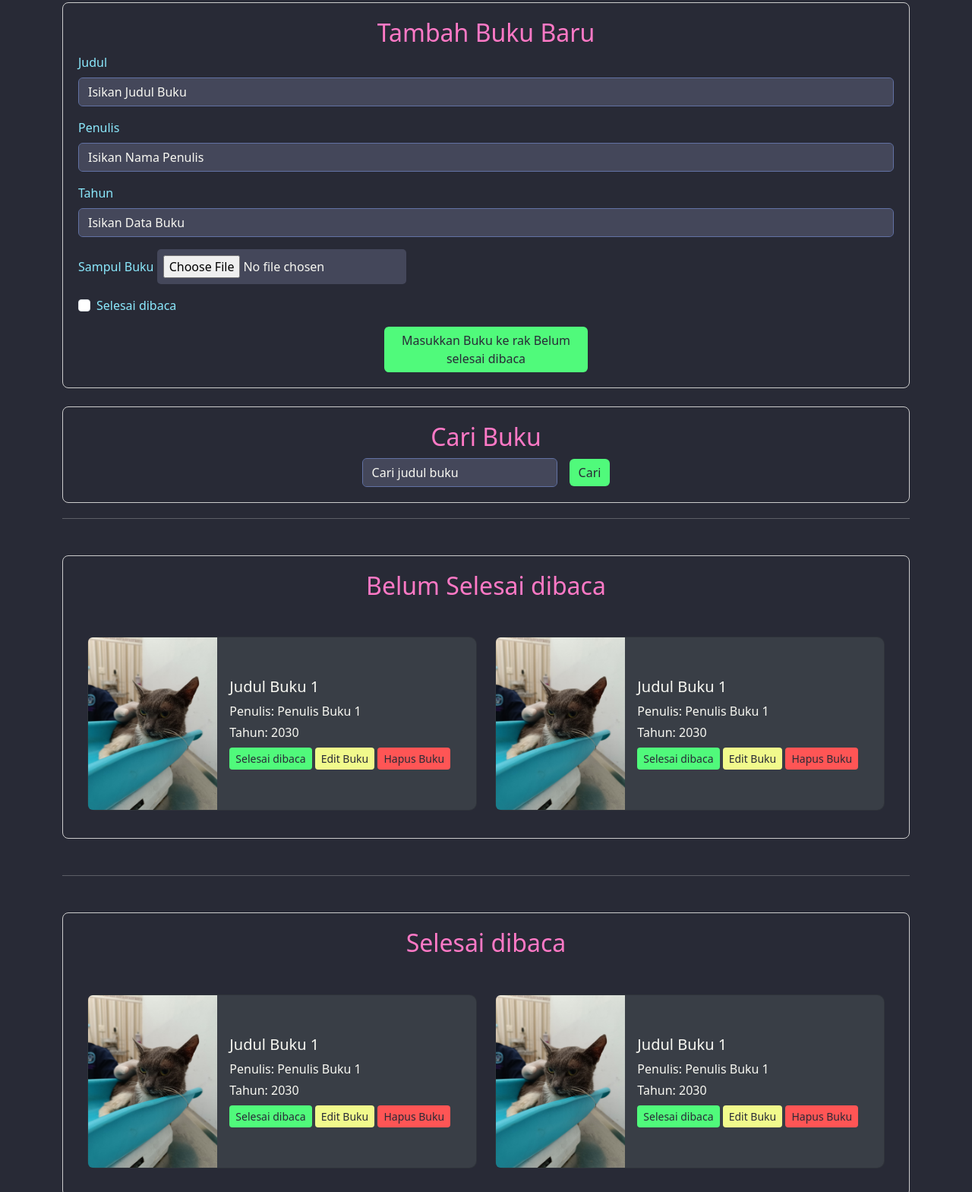
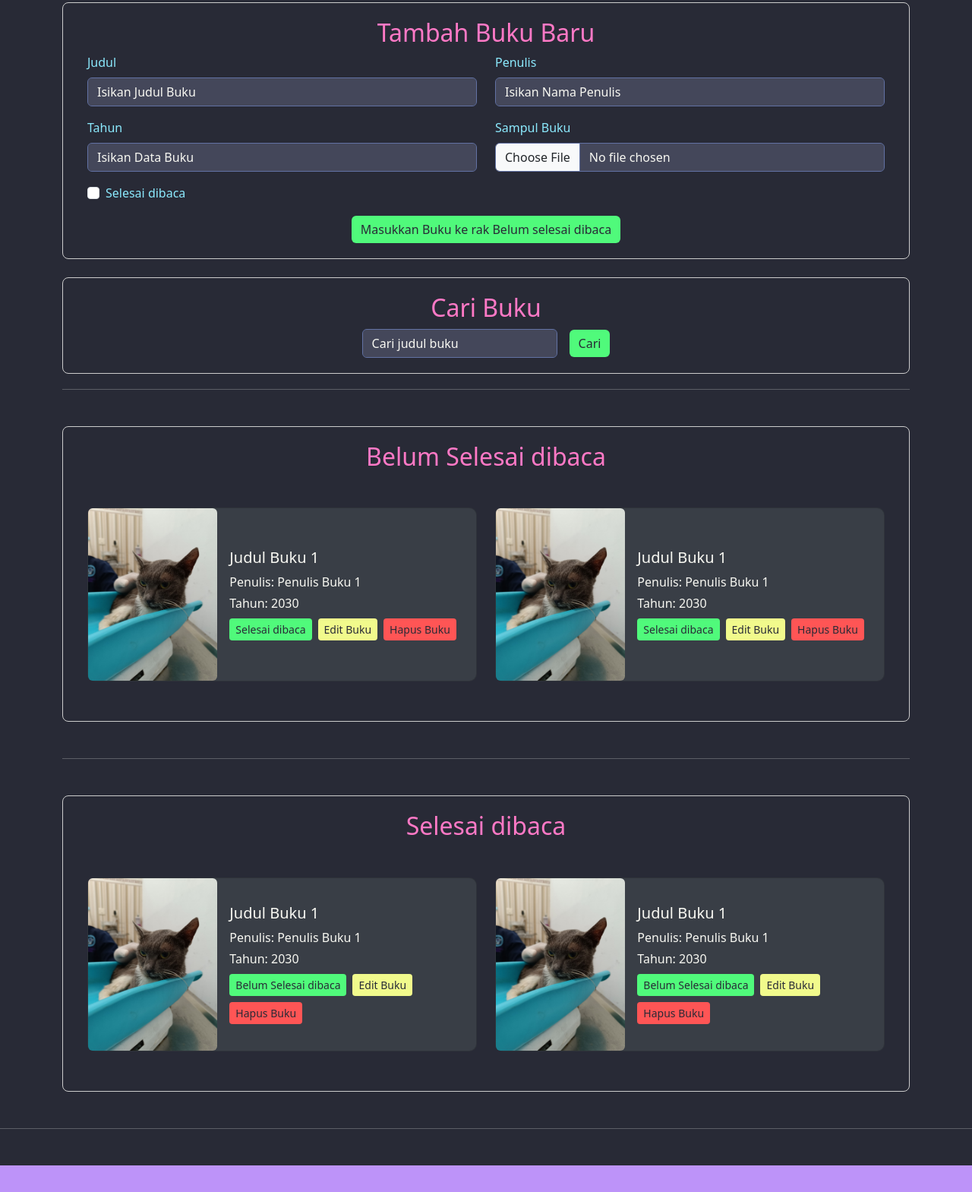
Before and after one commit to SanayaAlmatin/BookshelfApp, a plain HTML site: page test.html in a window 1280 px wide. Shown: the part 117-1686 px from the top of the page at 76% size. Drawn offline with nearby package versions, Linux system fonts and the light colour scheme; a script that the page names is missing.

Commit message:
Perbaikan mode responsive

```diff
--- a/test.html
+++ b/test.html
@@ -4,7 +4,8 @@
 <head>
     <meta charset="UTF-8" />
     <meta name="viewport" content="width=device-width, initial-scale=1.0" />
-    <title>Bookshelf App</title>
+    <title>Bookshelf Apps</title>
+    <link rel="shortcut icon" href="./assets/ic--twotone-book.svg" type="image/x-icon">
 
     <!-- Bootstrap 5 CSS -->
     <link href="https://cdn.jsdelivr.net/npm/bootstrap@5.3.0/dist/css/bootstrap.min.css" rel="stylesheet" />
@@ -47,9 +48,6 @@
             text-align: center;
             color: var(--dracula-foreground);
             margin-bottom: 2rem;
-            position: sticky;
-            top: 0;
-            z-index: 1000;
         }
 
         h2 {
@@ -84,7 +82,7 @@
             color: black;
         }
 
-        .form-control-file {
+        /* .form-control-file {
             background-color: var(--dracula-current-line);
             color: var(--dracula-foreground);
             border-color: var(--dracula-comment);
@@ -97,12 +95,13 @@
             background-color: var(--dracula-comment);
             color: var(--dracula-foreground);
             outline: none;
-        }
+        } */
 
         .btn {
             background-color: var(--dracula-green);
             border: none;
             color: var(--dracula-bg);
+            font-weight: 500;
         }
 
         .btn:hover {
@@ -194,6 +193,14 @@
             opacity: 1;
             transform: translateX(-50%) translateY(-5px);
         }
+
+        /* Mengatur ukuran gambar lebih kecil di layar kecil */
+        @media (max-width: 768px) {
+            .responsive-img {
+                height: 150px;
+                width: 100%;
+            }
+        }
     </style>
 
     <!-- Impor script JavaScript -->
@@ -201,49 +208,58 @@
 </head>
 
 <body>
-    <header>
+    <header class="sticky-top">
         <h1>Bookshelf App</h1>
     </header>
 
     <main class="container">
-        <section class="mb-4">
-            <div class="form-container">
-                <h2 class="text-center">Tambah Buku Baru</h2>
-                <form id="bookForm" class="form-group" data-testid="bookForm">
-                    <div class="mb-3">
+        <section class="mb-4 form-container">
+            <h2 class="text-center">Tambah Buku Baru</h2>
+            <form id="bookForm" class="form-group container" data-testid="bookForm">
+                <div class="row mb-3">
+                    <div class="col-md-6">
                         <label for="bookFormTitle" class="form-label">Judul</label>
                         <input id="bookFormTitle" class="form-control" type="text" required
                             data-testid="bookFormTitleInput" placeholder="Isikan Judul Buku" />
                     </div>
-                    <div class="mb-3">
+                    <div class="col-md-6">
                         <label for="bookFormAuthor" class="form-label">Penulis</label>
                         <input id="bookFormAuthor" class="form-control" type="text" required
                             data-testid="bookFormAuthorInput" placeholder="Isikan Nama Penulis" />
                     </div>
-                    <div class="mb-3">
+                </div>
+                <div class="row mb-3">
+                    <div class="col-md-6">
                         <label for="bookFormYear" class="form-label">Tahun</label>
                         <input id="bookFormYear" class="form-control" type="number" required
                             data-testid="bookFormYearInput" placeholder="Isikan Data Buku" />
                     </div>
-                    <div class="mb-3">
+                    <div class="col-md-6">
                         <label for="bookFormCover" class="form-label">Sampul Buku</label>
-                        <input id="bookFormCover" class="form-control-file" type="file" accept="image/*" required
+                        <input id="bookFormCover" class="form-control" type="file" accept="image/*"
                             data-testid="bookFormCoverInput" />
                     </div>
-                    <div class="form-check mb-3">
-                        <input id="bookFormIsComplete" class="form-check-input" type="checkbox"
-                            data-testid="bookFormIsCompleteCheckbox" />
-                        <label class="form-check-label" for="bookFormIsComplete">Selesai dibaca</label>
+                </div>
+                <div class="row mb-3">
+                    <div class="col">
+                        <div class="form-check">
+                            <input id="bookFormIsComplete" class="form-check-input" type="checkbox"
+                                data-testid="bookFormIsCompleteCheckbox" />
+                            <label class="form-check-label" for="bookFormIsComplete">Selesai dibaca</label>
+                        </div>
                     </div>
-                    <div class="d-flex justify-content-center">
-                        <button id="bookFormSubmit" type="submit" class="btn btn-complete w-25"
+                </div>
+                <div class="row justify-content-center">
+                    <div class="col-auto">
+                        <button id="bookFormSubmit" type="submit" class="btn btn-complete"
                             data-testid="bookFormSubmitButton">
                             Masukkan Buku ke rak <span>Belum selesai dibaca</span>
                         </button>
                     </div>
-                </form>
-            </div>
+                </div>
+            </form>
         </section>
+
 
         <section class="d-flex justify-content-center align-items-center search-box">
             <div class="text-center">
@@ -269,22 +285,26 @@
             <h2 class="text-center mb-5">Belum Selesai dibaca</h2>
             <div class="container" id="incompleteBookList" data-testid="incompleteBookList">
                 <div class="row justify-content-start">
-                    <div class="col-lg-6 col-md-8 col-sm-12">
+                    <div class="col-lg-6 col-md-8 col-sm-12 mb-3">
                         <div class="card mb-3" style="max-width: 540px;">
                             <div class="row g-0">
-                                <div class="col-md-4">
-                                    <img src="./assets/foto_tomat_1.jpg" class="img-fluid rounded-start"
-                                        alt="Cover buku" style="object-fit: cover; height: 100%; width: 100%;">
+                                <!-- Bagian Gambar -->
+                                <div class="col-md-4 col-12">
+                                    <img src="./assets/foto_tomat_1.jpg" class="img-fluid rounded responsive-img"
+                                        alt="Cover buku" style="object-fit: cover; width: 100%;">
                                 </div>
-                                <div class="col-md-8 d-flex align-items-center">
-                                    <div class="card-body p-3" data-bookid="123123123" data-testid="bookItem">
+                                <!-- Bagian Detail Buku -->
+                                <div class="col-md-8 col-12 d-flex align-items-center">
+                                    <div class="card-body p-3" data-bookid="456456456" data-testid="bookItem">
                                         <h5 class="card-title" data-testid="bookItemTitle">Judul Buku 1</h5>
                                         <p class="card-text mb-1" data-testid="bookItemAuthor">Penulis: Penulis Buku 1
                                         </p>
                                         <p class="card-text mb-2" data-testid="bookItemYear">Tahun: 2030</p>
-                                        <div>
+                                        <div class="d-flex flex-wrap gap-2">
+                                            <!-- Tombol-tombol -->
                                             <button class="btn btn-sm btn-complete"
-                                                data-testid="bookItemIsCompleteButton">Selesai dibaca</button>
+                                                data-testid="bookItemIsCompleteButton">Selesai
+                                                dibaca</button>
                                             <button class="btn btn-sm btn-edit" data-testid="bookItemEditButton">Edit
                                                 Buku</button>
                                             <button class="btn btn-sm btn-delete"
@@ -298,19 +318,23 @@
                     <div class="col-lg-6 col-md-8 col-sm-12">
                         <div class="card mb-3" style="max-width: 540px;">
                             <div class="row g-0">
-                                <div class="col-md-4">
-                                    <img src="./assets/foto_tomat_1.jpg" class="img-fluid rounded-start"
-                                        alt="Cover buku" style="object-fit: cover; height: 100%; width: 100%;">
+                                <!-- Bagian Gambar -->
+                                <div class="col-md-4 col-12">
+                                    <img src="./assets/foto_tomat_1.jpg" class="img-fluid rounded responsive-img"
+                                        alt="Cover buku" style="object-fit: cover; width: 100%;">
                                 </div>
-                                <div class="col-md-8 d-flex align-items-center">
-                                    <div class="card-body p-3" data-bookid="123123123" data-testid="bookItem">
+                                <!-- Bagian Detail Buku -->
+                                <div class="col-md-8 col-12 d-flex align-items-center">
+                                    <div class="card-body p-3" data-bookid="456456456" data-testid="bookItem">
                                         <h5 class="card-title" data-testid="bookItemTitle">Judul Buku 1</h5>
                                         <p class="card-text mb-1" data-testid="bookItemAuthor">Penulis: Penulis Buku 1
                                         </p>
                                         <p class="card-text mb-2" data-testid="bookItemYear">Tahun: 2030</p>
-                                        <div>
+                                        <div class="d-flex flex-wrap gap-2">
+                                            <!-- Tombol-tombol -->
                                             <button class="btn btn-sm btn-complete"
-                                                data-testid="bookItemIsCompleteButton">Selesai dibaca</button>
+                                                data-testid="bookItemIsCompleteButton">Selesai
+                                                dibaca</button>
                                             <button class="btn btn-sm btn-edit" data-testid="bookItemEditButton">Edit
                                                 Buku</button>
                                             <button class="btn btn-sm btn-delete"
@@ -330,27 +354,30 @@
             <h2 class="text-center mb-5">Selesai dibaca</h2>
             <div class="container" id="completeBookList" data-testid="completeBookList">
                 <div class="row justify-content-start">
-                    <div class="col-lg-6 col-md-8 col-sm-12">
+                    <div class="col-lg-6 col-md-8 col-sm-12 mb-3">
                         <div class="card mb-3" style="max-width: 540px;">
                             <div class="row g-0">
-                                <div class="col-md-4">
-                                    <img src="./assets/foto_tomat_1.jpg" class="img-fluid rounded-start"
-                                        alt="Cover buku" style="object-fit: cover; height: 100%; width: 100%;">
+                                <!-- Bagian Gambar -->
+                                <div class="col-md-4 col-12">
+                                    <img src="./assets/foto_tomat_1.jpg" class="img-fluid rounded responsive-img"
+                                        alt="Cover buku" style="object-fit: cover; width: 100%;">
                                 </div>
-                                <div class="col-md-8 d-flex align-items-center">
-                                    <div class="card-body p-3" data-bookid="456456456" data-testid="bookItem">
+                                <!-- Bagian Detail Buku -->
+                                <div class="col-md-8 col-12 d-flex align-items-center">
+                                    <div class="card-body p-3" data-bookid="123123123" data-testid="bookItem">
                                         <h5 class="card-title" data-testid="bookItemTitle">Judul Buku 1</h5>
                                         <p class="card-text mb-1" data-testid="bookItemAuthor">Penulis: Penulis Buku 1
                                         </p>
                                         <p class="card-text mb-2" data-testid="bookItemYear">Tahun: 2030</p>
-                                        <div>
+                                        <div class="d-flex flex-wrap gap-2">
+                                            <!-- Tombol-tombol -->
                                             <button class="btn btn-sm btn-complete"
-                                                data-testid="bookItemIsCompleteButton">Selesai dibaca</button>
+                                                data-testid="bookItemIsCompleteButton">Belum Selesai
+                                                dibaca</button>
                                             <button class="btn btn-sm btn-edit" data-testid="bookItemEditButton">Edit
                                                 Buku</button>
                                             <button class="btn btn-sm btn-delete"
-                                                data-testid="bookItemDeleteButton">Hapus
-                                                Buku</button>
+                                                data-testid="bookItemDeleteButton">Hapus Buku</button>
                                         </div>
                                     </div>
                                 </div>
@@ -360,24 +387,27 @@
                     <div class="col-lg-6 col-md-8 col-sm-12">
                         <div class="card mb-3" style="max-width: 540px;">
                             <div class="row g-0">
-                                <div class="col-md-4">
-                                    <img src="./assets/foto_tomat_1.jpg" class="img-fluid rounded-start"
-                                        alt="Cover buku" style="object-fit: cover; height: 100%; width: 100%;">
+                                <!-- Bagian Gambar -->
+                                <div class="col-md-4 col-12">
+                                    <img src="./assets/foto_tomat_1.jpg" class="img-fluid rounded responsive-img"
+                                        alt="Cover buku" style="object-fit: cover; width: 100%;">
                                 </div>
-                                <div class="col-md-8 d-flex align-items-center">
-                                    <div class="card-body p-3" data-bookid="456456456" data-testid="bookItem">
+                                <!-- Bagian Detail Buku -->
+                                <div class="col-md-8 col-12 d-flex align-items-center">
+                                    <div class="card-body p-3" data-bookid="123123123" data-testid="bookItem">
                                         <h5 class="card-title" data-testid="bookItemTitle">Judul Buku 1</h5>
                                         <p class="card-text mb-1" data-testid="bookItemAuthor">Penulis: Penulis Buku 1
                                         </p>
                                         <p class="card-text mb-2" data-testid="bookItemYear">Tahun: 2030</p>
-                                        <div>
+                                        <div class="d-flex flex-wrap gap-2">
+                                            <!-- Tombol-tombol -->
                                             <button class="btn btn-sm btn-complete"
-                                                data-testid="bookItemIsCompleteButton">Selesai dibaca</button>
+                                                data-testid="bookItemIsCompleteButton">Belum Selesai
+                                                dibaca</button>
                                             <button class="btn btn-sm btn-edit" data-testid="bookItemEditButton">Edit
                                                 Buku</button>
                                             <button class="btn btn-sm btn-delete"
-                                                data-testid="bookItemDeleteButton">Hapus
-                                                Buku</button>
+                                                data-testid="bookItemDeleteButton">Hapus Buku</button>
                                         </div>
                                     </div>
                                 </div>
```
Also changed, not shown: assets/ic--twotone-book.svg (added).
